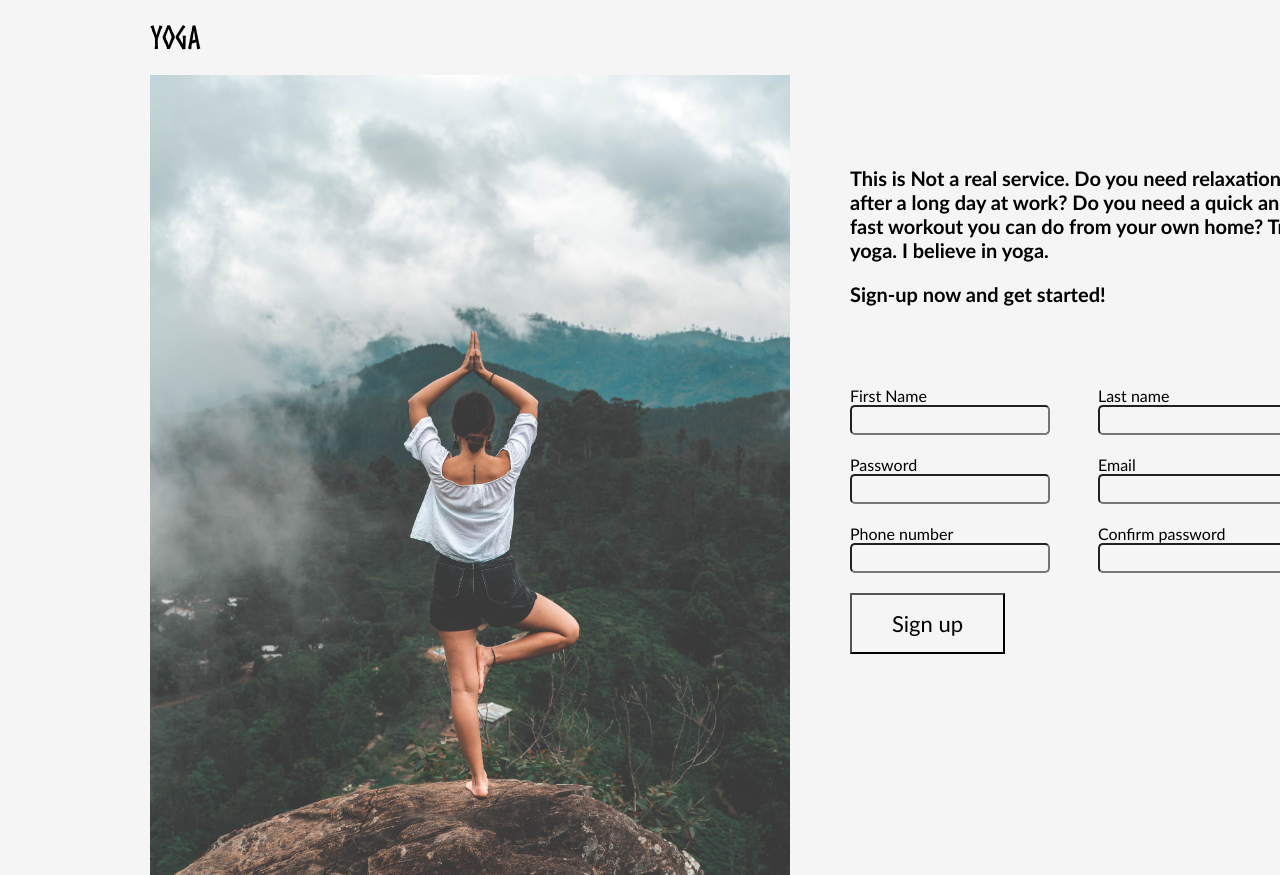
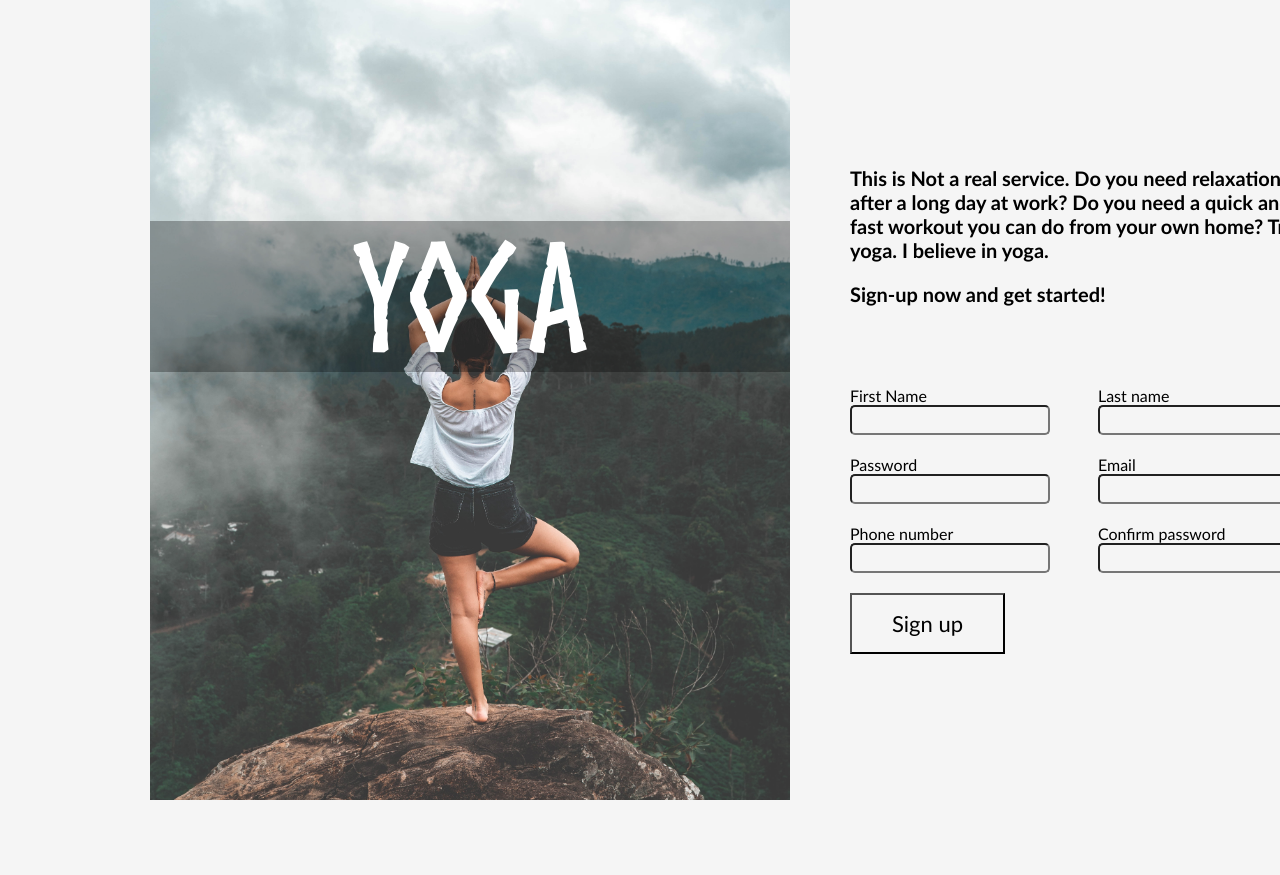
Before and after one commit to joohwan58/html-form, a plain HTML site: page index.html in a window 1280 px wide. Shown: the top 875 px of the page. After the commit the page ends 800 px from the top, so only its background shows below. Drawn offline with Linux system fonts and the light colour scheme.

Commit message:
logo styling complete

```diff
--- a/styles.css
+++ b/styles.css
@@ -18,6 +18,13 @@
 
 h1 {
     font-family: 'Norse';
+    position: absolute;
+    background-color: rgba(0, 0, 0, 0.3);
+    color: white;
+    text-align: center;
+    width: 100%;
+    top: 15%;
+    font-size: 150px;
 }
 
 .background {
@@ -26,7 +33,7 @@ h1 {
 }
 
 .logo {
-    position: absolute;
+    position: relative;
     top: 0;
 }
 
```
